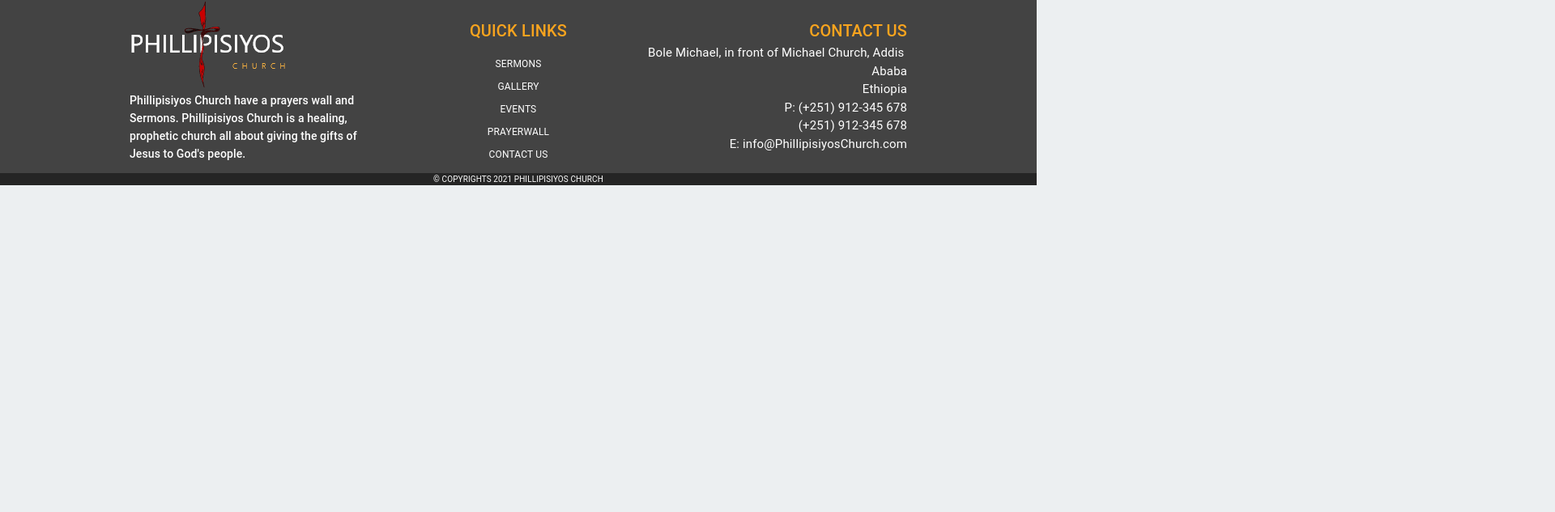
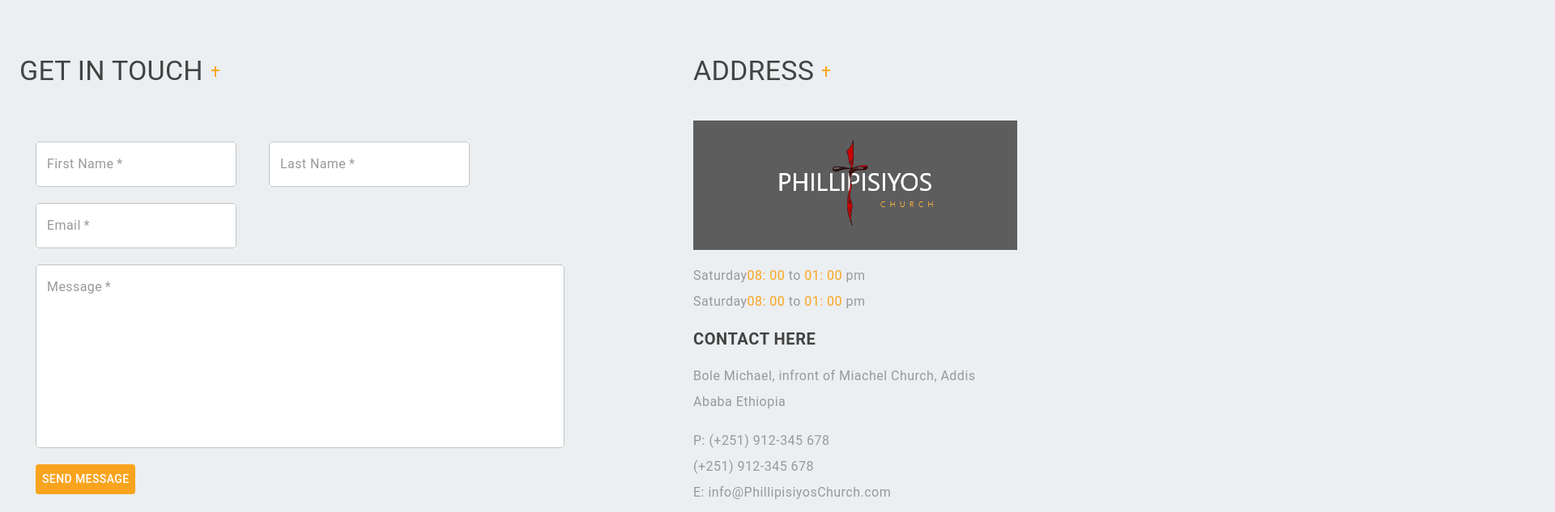
Before and after one commit to Alazar-dev/Filadelfia-web, a React (Create React App) app: page /contact in a window 1280 px wide. Shown: the part 323-956 px from the top of the page at 81% size, 1920 px wide, since content can reach past the window. Before the commit the page ends 800 px from the top, so only its background shows below. Built offline with nearby package versions, Linux system fonts and the light colour scheme.

Commit message:
📦 NEW: complete contact page

```diff
--- /dev/null
+++ b/src/components/contact/ContactAddress.jsx
@@ -0,0 +1,88 @@
+import {
+  Box,
+  createStyles,
+  Grid,
+  makeStyles,
+  Typography,
+} from "@material-ui/core";
+import React from "react";
+import ContactTitle from "./ContactTitle";
+import Logo from "../../assets/Footer/Logo.png";
+
+const useStyles = makeStyles((theme) =>
+  createStyles({
+    root: {},
+    logoBox: {
+      background: "#5D5D5D 0% 0% no-repeat padding-box;",
+      textAlign: "center",
+    },
+    yellowText: {
+      color: theme.palette.primary.main,
+      letterSpacing: "0.48px",
+    },
+    text: {
+      fontSize: "16px",
+      letterSpacing: "0.48px",
+      lineHeight: "32px",
+      textAlign: "left",
+      color: "#999999",
+    },
+    title: {
+      fontSize: "20px",
+      letterSpacing: "0.6px",
+      lineHeight: "28px",
+      textAlign: "left",
+      fontWeight: "bold",
+    },
+  })
+);
+
+function ContactAddress() {
+  const classes = useStyles();
+  return (
+    <Grid item lg={4}>
+      <ContactTitle title="ADDRESS" />
+      <Box py={3} className={classes.logoBox}>
+        <img src={Logo} alt="Logo" />
+      </Box>
+      <Box py={2}>
+        <Typography
+          className={classes.text}
+          align="left"
+          variant="body1"
+          color="textSecondary"
+        >
+          Saturday
+          <span className={classes.yellowText}>08: 00 </span> to{" "}
+          <span className={classes.yellowText}>01: 00 </span> pm
+        </Typography>
+        <Typography
+          className={classes.text}
+          align="left"
+          variant="body1"
+          color="textSecondary"
+        >
+          Saturday
+          <span className={classes.yellowText}>08: 00 </span> to{" "}
+          <span className={classes.yellowText}>01: 00 </span> pm
+        </Typography>
+      </Box>
+      <Typography className={classes.title} variant="h4">
+        CONTACT HERE
+      </Typography>
+      <Box py={2}>
+        <Typography variant="body2" className={classes.text}>
+          Bole Michael, infront of Miachel Church, Addis Ababa Ethiopia
+        </Typography>
+      </Box>
+      <Box pb={5}>
+        <Typography variant="body2" className={classes.text}>
+          P: (+251) 912-345 678 <br /> (+251) 912-345 678 <br />
+          E: info@PhillipisiyosChurch.com
+        </Typography>
+      </Box>
+    </Grid>
+  );
+}
+
+export default ContactAddress;
--- /dev/null
+++ b/src/components/contact/ContactForm.jsx
@@ -0,0 +1,130 @@
+import {
+  Box,
+  Button,
+  createStyles,
+  Grid,
+  makeStyles,
+  TextField,
+} from "@material-ui/core";
+import React, { useState } from "react";
+import ContactTitle from "./ContactTitle";
+// import { useDocumentAdd, useDocumentRef } from "@epha123/fire-hooks";
+
+const useStyles = makeStyles((theme) =>
+  createStyles({
+    root: {},
+    button: {
+      background: theme.palette.primary.main,
+      color: theme.palette.text.secondary + " !important",
+      margin: "10px 20px",
+    },
+    input: {
+      margin: "10px 20px",
+      color: theme.palette.text.primary,
+      background: theme.palette.secondary.main,
+      "& .MuiFormLabel-root": {
+        color: "#999999",
+        letterSpacing: "0.42px",
+      },
+    },
+    textarea: {
+      maxWidth: "80%",
+    },
+  })
+);
+
+function ContactForm() {
+  const classes = useStyles();
+  const [values, setValues] = useState({
+    firstName: "",
+    lastName: "",
+    email: "",
+    message: "",
+  });
+
+  const [active, setactive] = useState(false);
+
+  const handleChange = (e) => {
+    const { value, name } = e.target;
+    setValues({
+      ...values,
+      [name]: value,
+    });
+  };
+
+  const handleSubmit = (e) => {
+    e.preventDefault();
+    const { lastName, firstName, email, message } = values;
+    if (lastName !== "" && firstName !== "" && email !== "" && message !== "") {
+      console.log(values);
+    } else {
+      setactive(true);
+    }
+  };
+  return (
+    <Grid item lg={8}>
+      <ContactTitle title="GET IN TOUCH" />
+      <Box py={2}>
+        <form>
+          <div>
+            <TextField
+              required
+              variant="outlined"
+              label="First Name"
+              name="firstName"
+              error={values.firstName === "" && active}
+              onChange={handleChange}
+              className={classes.input}
+              placeholder="Your First Name"
+            />
+            <TextField
+              required
+              error={values.lastName === "" && active}
+              variant="outlined"
+              label="Last Name"
+              name="lastName"
+              onChange={handleChange}
+              className={classes.input}
+              placeholder="Your Last Name"
+            />
+          </div>
+          <TextField
+            required
+            variant="outlined"
+            label="Email"
+            error={values.email === "" && active}
+            name="email"
+            onChange={handleChange}
+            className={classes.input}
+            type="email"
+            placeholder="test@example.com"
+          />
+          <div className={classes.textarea}>
+            <TextField
+              required
+              variant="outlined"
+              label="Message"
+              rows={10}
+              multiline
+              error={values.message === "" && active}
+              name="message"
+              onChange={handleChange}
+              className={classes.input}
+              fullWidth
+              placeholder="please write your message"
+            />
+          </div>
+          <Button
+            type="submit"
+            onClick={handleSubmit}
+            className={classes.button}
+          >
+            Send Message
+          </Button>
+        </form>
+      </Box>
+    </Grid>
+  );
+}
+
+export default ContactForm;
--- /dev/null
+++ b/src/components/contact/ContactTitle.jsx
@@ -0,0 +1,29 @@
+import { Box, createStyles, makeStyles, Typography } from "@material-ui/core";
+import React from "react";
+import Cross from "../../assets/Home/Our Vision/Cross.png";
+
+const useStyles = makeStyles((theme) =>
+  createStyles({
+    root: {},
+    cross: {
+      alignItems: "center",
+      textAlign: "center",
+      paddingLeft: "10px",
+      display: "flex",
+    },
+  })
+);
+
+function ContactTitle({ title }) {
+  const classes = useStyles();
+  return (
+    <Box py={5} display="flex">
+      <Typography variant="h4">{title}</Typography>
+      <span className={classes.cross}>
+        <img src={Cross} alt="Cross" />
+      </span>
+    </Box>
+  );
+}
+
+export default ContactTitle;
--- a/src/pages/contact/Contact.js
+++ b/src/pages/contact/Contact.js
@@ -1,9 +1,26 @@
+import { Box, Container, Grid } from "@material-ui/core";
 import BreadcumbHero from "../../components/breadcrumbs/BreadcrumbsHero";
+import ContactAddress from "../../components/contact/ContactAddress";
+import ContactForm from "../../components/contact/ContactForm";
+import BottomGallery from "../../components/home/BottomGallery";
+import ContactMap from "../../assets/Contact/Map.jpg";
 
 const Contact = () => {
   return (
     <div>
-      <BreadcumbHero title="Gallery" />
+      <BreadcumbHero title="Contact Us" />
+      <Box py={5}>
+        <Container>
+          <Grid container spacing={2}>
+            <ContactForm />
+            <ContactAddress />
+          </Grid>
+        </Container>
+      </Box>
+      <Box>
+        <img src={ContactMap} alt="Map" />
+      </Box>
+      <BottomGallery />
     </div>
   );
 };
```
